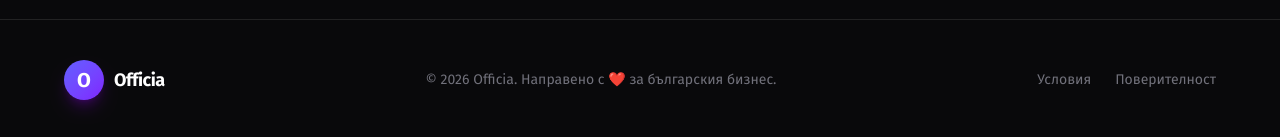
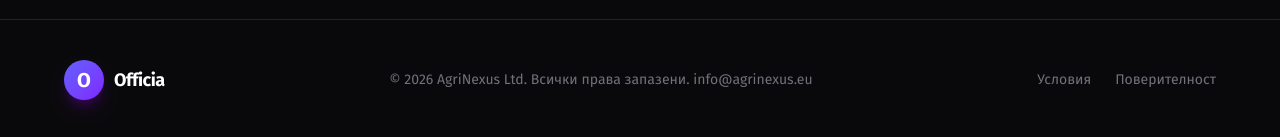
Before and after one commit to lukezester-ai/officia, a Next.js app: page /en in a window 1280 px wide. Shown: the part 5485-5622 px from the top of the page. Built offline with nearby package versions, Linux system fonts and the light colour scheme.

Commit message:
fix: update footer — site property of AgriNexus Ltd, contact info@agrinexus.eu

```diff
--- a/src/app/[lang]/page.tsx
+++ b/src/app/[lang]/page.tsx
@@ -79,7 +79,7 @@ export default async function HomePage({ params }: { params: Promise<{ lang: str
       <footer className="border-t border-white/10 py-10 px-6">
         <div className="max-w-6xl mx-auto flex flex-col md:flex-row items-center justify-between gap-4">
           <AppLogoLink lang={lang} variant="circle" />
-          <p className="text-zinc-500 text-sm">© 2026 Officia. Направено с ❤️ за българския бизнес.</p>
+          <p className="text-zinc-500 text-sm">© 2026 AgriNexus Ltd. Всички права запазени. info@agrinexus.eu</p>
           <div className="flex gap-6 text-sm text-zinc-500">
             <Link href={`/${lang}/terms`} className="hover:text-white transition-colors">Условия</Link>
             <Link href={`/${lang}/privacy`} className="hover:text-white transition-colors">Поверителност</Link>
```
